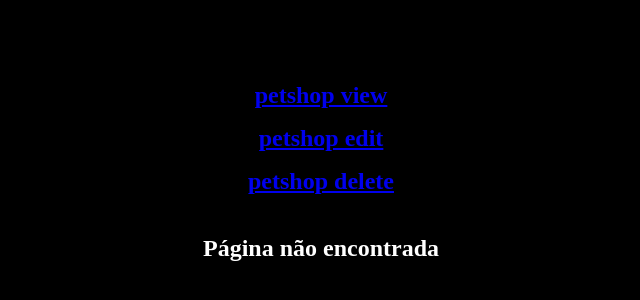
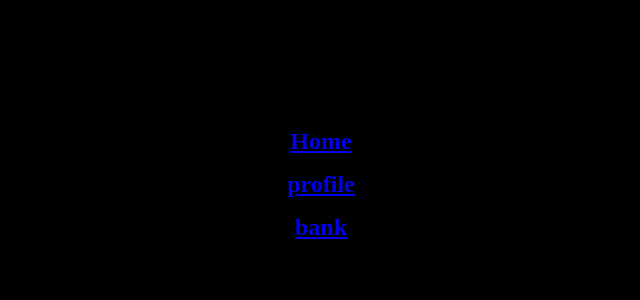
Before and after one commit to Victor-Jacon/consumir-api-react, a React (Create React App) app: page / in a window 1280 px wide. Shown: the part 224-524 px from the top of the page, without its empty margins (319-959 px from the left). Built offline with nearby package versions, Linux system fonts and the light colour scheme.

Commit message:
react-router: methods: render, component, passing props, children

```diff
--- a/src/react-router-dom/PageLearnReactRouterDom.jsx
+++ b/src/react-router-dom/PageLearnReactRouterDom.jsx
@@ -1,11 +1,11 @@
 import React, { useState, useEffect } from 'react'
 import styled from 'styled-components'
-import { BrowserRouter, Link, Switch, Route, useHistory, useLocation } from 'react-router-dom'
+import { BrowserRouter, Link, Switch, Route, useHistory, useLocation, NavLink } from 'react-router-dom'
 
 const PageLearnReactRouterDom = () => {
   return (
     <>
-      <UsingParams />
+      <PropChildren />
     </>
   )
 }
@@ -237,7 +237,95 @@ export const UsingParamsExample = ({ match }) => {
   )
 }
 
+export const RouteWithProps = () => {
+  return (
+    <Container>
+      <NavLink to="/home">Home</NavLink>
+      <NavLink to="/messages">Messages</NavLink>
+      <NavLink to="/messages2">Messages2</NavLink>
+      <NavLink to="/messages3">Messages3</NavLink>
 
+      <Switch>
+        <Route exact path ='/home' component={RouteWithPropsExampleHome} />
+        <Route path='/messages' render={() => <RouteWithPropsExampleMessages numberOfPosts={3} /> } />
+        <Route path='/messages2' component={() => <RouteWithPropsExampleMessages numberOfPosts={3} /> } />
+
+        <Route path='/messages3' render={() => <p> Escreva aqui sua mensagem </p> } />
+        <Route path='/messages3' render={() => <ShortHandComponent /> } />
+      </Switch>
+    </Container>
+  )
+}
+
+export const RouteWithPropsExampleHome = () => {
+  return (
+    <p>Welcome to your profile</p>
+  )
+}
+
+export const RouteWithPropsExampleMessages = ({numberOfPosts}) => {
+  return (
+    <p>Selecione um dos {numberOfPosts} posts</p>
+  )
+}
+
+export const ShortHandComponent = () => {
+  return (
+    <p>Escreva aqui sua mensagem</p>
+  )
+}
+
+export const SendingAllProps = () => {
+  return (
+    <Container>
+      <NavLink to="/home">Home</NavLink>
+      <NavLink to="/profile">profile</NavLink>
+      <NavLink to="/bank">bank</NavLink>
+
+      <Switch>
+        <Route exact path ='/home' component={RouteWithPropsExampleHome} />
+        <Route path='/profile' render={(props) => <AllPropsExample {...props}/>}/>
+        <Route path='/bank' />
+      </Switch>
+    </Container>
+  )
+}
+
+export const AllPropsExample = ({ name = 'Jacobs', age, city, friends }) => {
+  return (
+    <>
+      <p>Name: {name}</p>
+      <p>Age: {age}</p>
+      <p>City: {city}</p>
+      <p>Friends: {friends}</p>
+    </>
+  )
+}
+
+export const PropChildren = () => {
+  return (
+    <Container>
+      <NavLink to="/home">Home</NavLink>
+      <NavLink to="/profile">profile</NavLink>
+      <NavLink to="/bank">bank</NavLink>
+
+      <Switch>
+        <Route exact path ='/home' component={RouteWithPropsExampleHome} />
+        <Route path='/bank' />
+
+        <Route path='/profile'>
+          {() => (
+            <p>
+              Estou na pagina profile
+            </p>
+          )}
+        </Route>
+      </Switch>
+    </Container>
+  )
+}
+
+// Styled Components
 const Container = styled.div`
   background-color: black;
   color: white;
```
